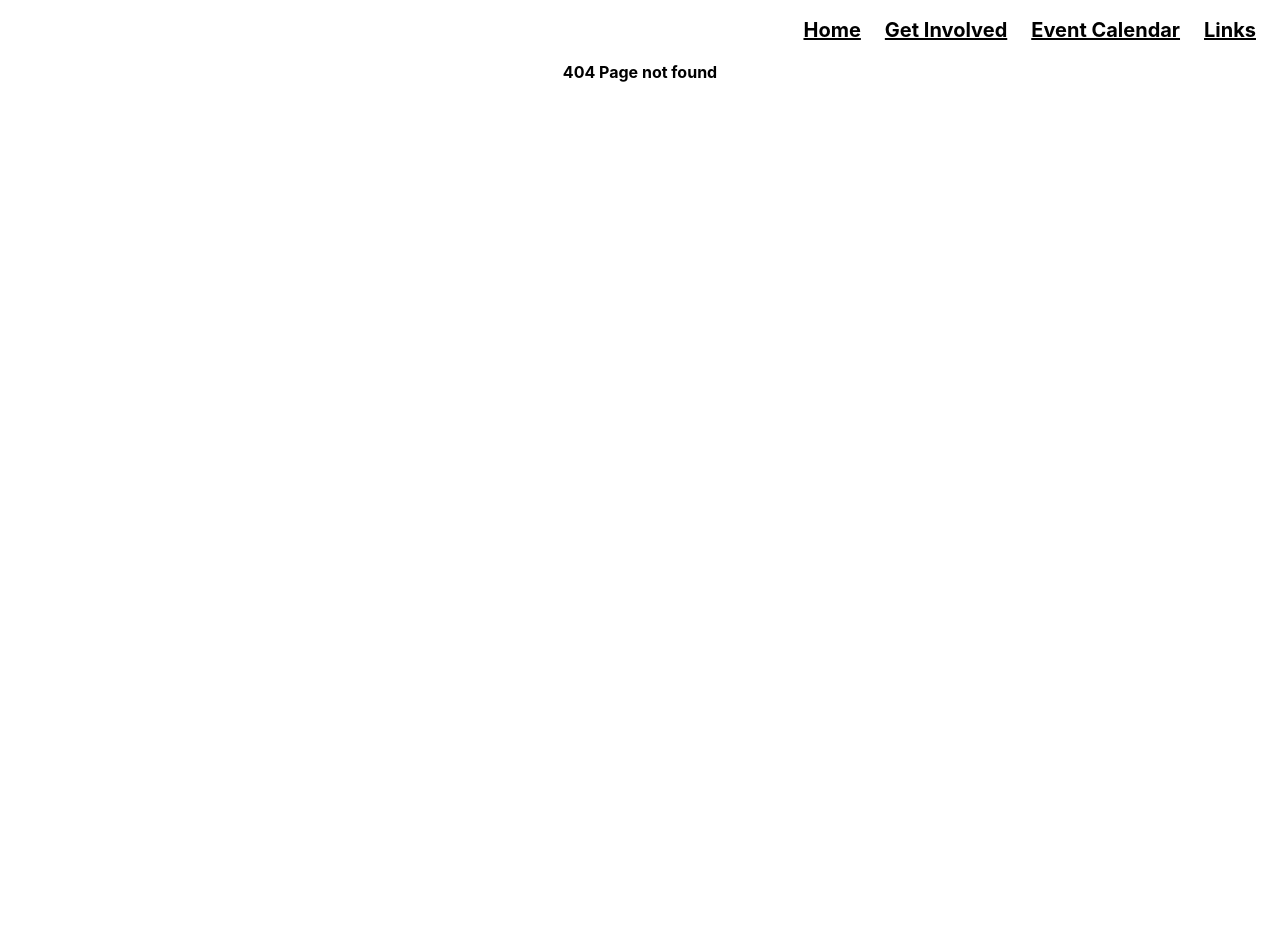
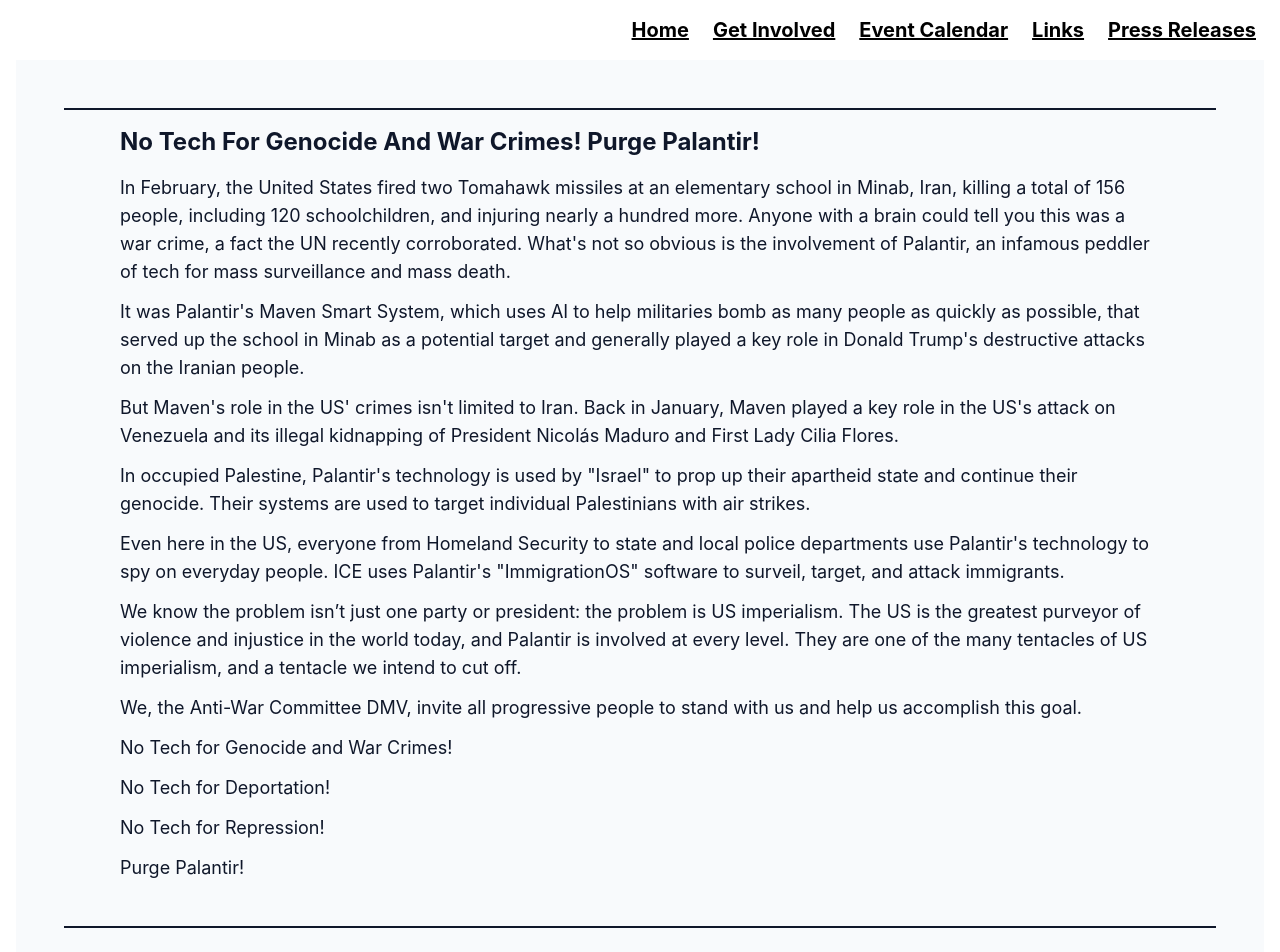
Before and after one commit to bhwong11/no-to-war, a Vue app: page /press-releases in a window 1280 px wide. Before the commit this address had no page. Shown: the top 952 px of the page. Before the commit the page ends 800 px from the top, so only its background shows below. Built offline with nearby package versions, Linux system fonts and the light colour scheme.

Commit message:
added press releases

```diff
--- /dev/null
+++ b/src/components/PressReleases.vue
@@ -0,0 +1,56 @@
+<template>
+  <div class="bg-[#F8FAFC] text-[#0F172A] mh-1vh">
+    <div class="release-wrapper flex flex-col px-[3rem]">
+      <section class="flex flex-col items-center">
+        <div class="border-1 mt-[3rem] mb-[1rem] w-full"></div>
+        <div class="release-info max-w-[65rem]">
+          <p class="text-2xl font-bold pb-[1rem]">
+            No Tech For Genocide And War Crimes! Purge Palantir!
+          </p>
+          <p class="text-lg pb-[0.75rem]">
+            In February, the United States fired two Tomahawk missiles at an elementary school in Minab, Iran, killing a total of 156 people, including 120 schoolchildren, and injuring nearly a hundred more. Anyone with a brain could tell you this was a war crime, a fact the UN recently corroborated. What's not so obvious is the involvement of Palantir, an infamous peddler of tech for mass surveillance and mass death.
+          </p>
+          <p class="text-lg pb-[0.75rem]">
+            It was Palantir's Maven Smart System, which uses AI to help militaries bomb as many people as quickly as possible, that served up the school in Minab as a potential target and generally played a key role in Donald Trump's destructive attacks on the Iranian people.
+          </p>
+          <p class="text-lg pb-[0.75rem]">
+            But Maven's role in the US' crimes isn't limited to Iran. Back in January, Maven played a key role in the US's attack on Venezuela and its illegal kidnapping of President Nicolás Maduro and First Lady Cilia Flores.
+          </p>
+          <p class="text-lg pb-[0.75rem]">
+            In occupied Palestine, Palantir's technology is used by "Israel" to prop up their apartheid state and continue their genocide. Their systems are used to target individual Palestinians with air strikes.
+          </p>
+          <p class="text-lg pb-[0.75rem]">
+            Even here in the US, everyone from Homeland Security to state and local police departments use Palantir's technology to spy on everyday people. ICE uses Palantir's "ImmigrationOS" software to surveil, target, and attack immigrants.
+          </p>
+          <p class="text-lg pb-[0.75rem]">
+            We know the problem isn’t just one party or president: the problem is US imperialism. The US is the greatest purveyor of violence and injustice in the world today, and Palantir is involved at every level. They are one of the many tentacles of US imperialism, and a tentacle we intend to cut off.
+          </p>
+          <p class="text-lg pb-[0.75rem]">
+            We, the Anti-War Committee DMV, invite all progressive people to stand with us and help us accomplish this goal.
+          </p>
+          <p class="text-lg pb-[0.75rem]">
+            No Tech for Genocide and War Crimes!
+          </p>
+          <p class="text-lg pb-[0.75rem]">
+            No Tech for Deportation!
+          </p>
+          <p class="text-lg pb-[0.75rem]">
+            No Tech for Repression!
+          </p>
+          <p class="text-lg pb-[0.75rem]">
+            Purge Palantir!
+          </p>
+        </div>
+        <div class="border-1 mt-[2rem] mb-[3rem] w-full"></div>
+      </section>
+    </div>
+  </div>
+</template>
+
+<script setup lang="ts"></script>
+
+<style scoped>
+.action-image {
+  width: 25rem;
+}
+</style>
--- a/src/router.ts
+++ b/src/router.ts
@@ -2,6 +2,7 @@ import Home from '@/components/Home.vue'
 import SignUp from '@/components/SignUp.vue'
 import Calendar from '@/components/Calendar.vue'
 import Links from '@/components/Links.vue'
+import PressReleases from '@/components/PressReleases.vue'
 import Page404 from '@/components/Page404.vue'
 import { createWebHistory, createRouter } from 'vue-router'
 
@@ -9,7 +10,8 @@ const routes = [
   { path: '/', component: Home },
   { path: '/sign-up/', component: SignUp },
   { path: '/calendar/', component: Calendar },
-  { path: '/Links/', component: Links },
+  { path: '/links/', component: Links },
+  { path: '/press-releases/', component: PressReleases },
   { path: '/:pathMatch(.*)', component: Page404 },
 ]
 
--- a/src/text-files/navBar.json
+++ b/src/text-files/navBar.json
@@ -19,6 +19,11 @@
       "linkText": "Links",
       "linkHref": "/links/",
       "isHome": false
+    },
+    {
+      "linkText": "Press Releases",
+      "linkHref": "/press-releases/",
+      "isHome": false
     }
   ]
 }
```
